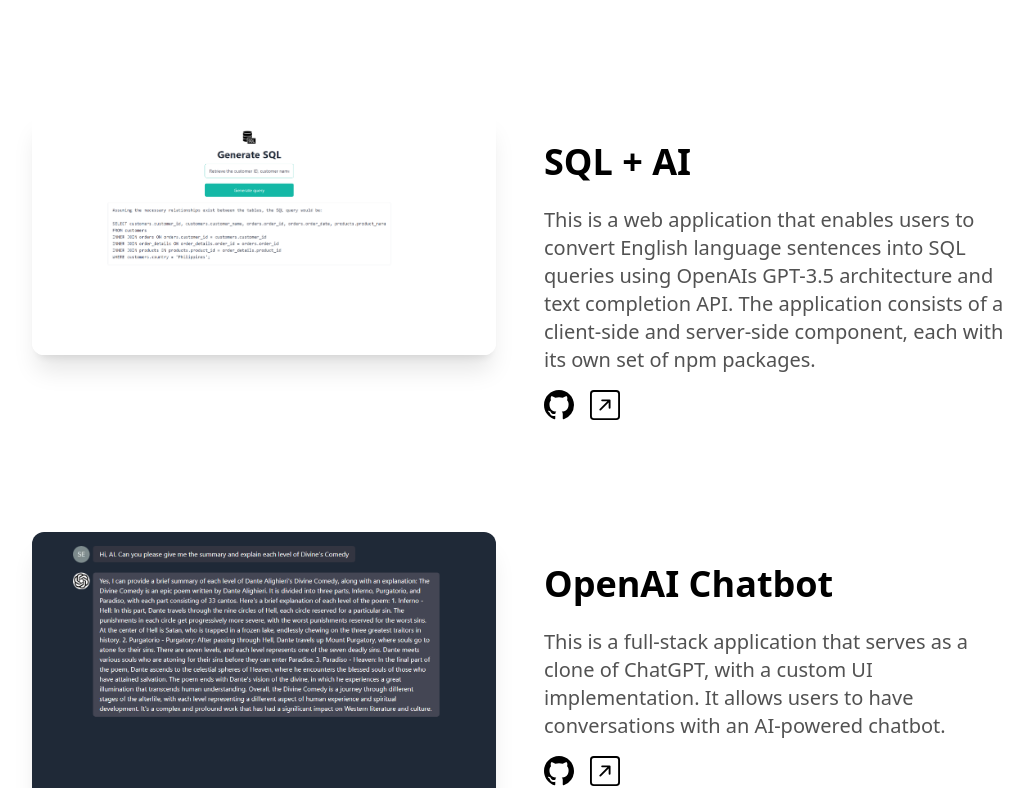
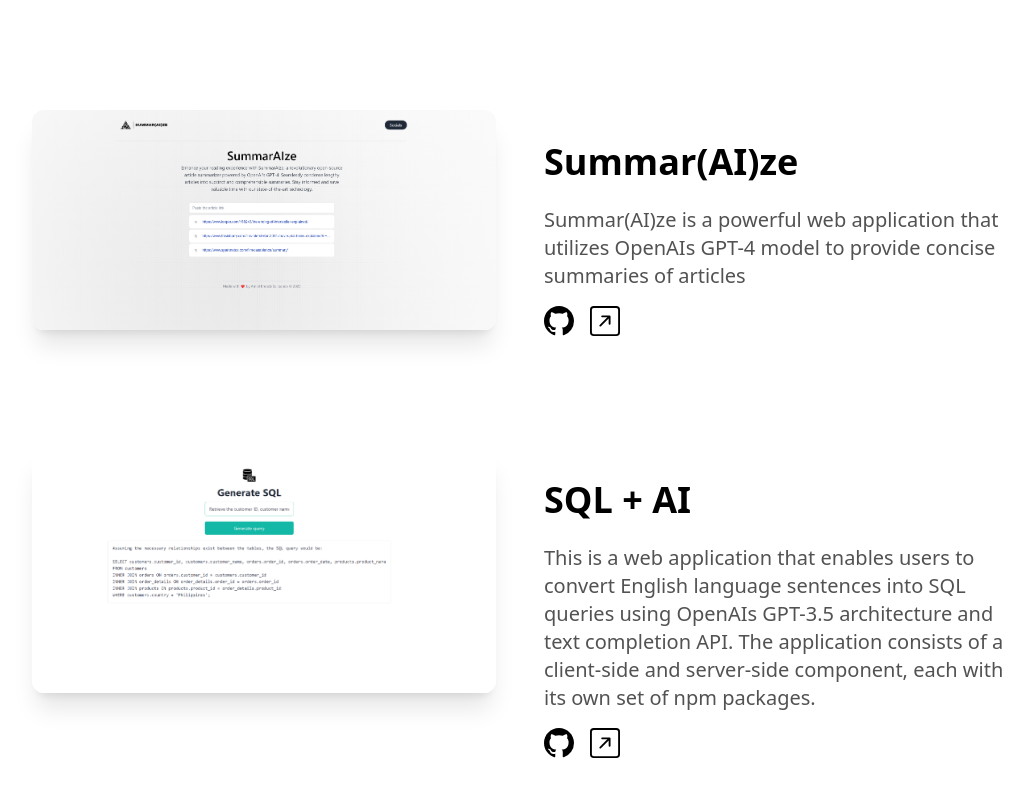
Before and after one commit to absalipande/newPortfolio, a Next.js app: page / in a window 1280 px wide. Shown: the part 4212-5000 px from the top of the page, without its empty margins (120-1153 px from the left). Built offline with nearby package versions, Linux system fonts and the light colour scheme.

Commit message:
feat: Added a new project

```diff
--- a/components/ProjectsSection.tsx
+++ b/components/ProjectsSection.tsx
@@ -53,6 +53,14 @@
     link: 'https://proj6-fe.onrender.com/',
   },
   {
+    name: 'Summar(AI)ze',
+    description:
+      'Summar(AI)ze is a powerful web application that utilizes OpenAIs GPT-4 model to provide concise summaries of articles',
+    image: '/summaraize-web.png',
+    github: 'https://github.com/absalipande/summaraize',
+    link: 'https://summaraize.vercel.app/',
+  },
+  {
     name: 'SQL + AI',
     description:
       'This is a web application that enables users to convert English language sentences into SQL queries using OpenAIs GPT-3.5 architecture and text completion API. The application consists of a client-side and server-side component, each with its own set of npm packages.',
@@ -62,7 +70,8 @@
   },
   {
     name: 'OpenAI Chatbot',
-    description:'This is a full-stack application that serves as a clone of ChatGPT, with a custom UI implementation. It allows users to have conversations with an AI-powered chatbot.',
+    description:
+      'This is a full-stack application that serves as a clone of ChatGPT, with a custom UI implementation. It allows users to have conversations with an AI-powered chatbot.',
     image: '/openai-app.png',
     github: 'https://github.com/absalipande/openai-app',
     link: 'https://ai-frontend-app.vercel.app/',
```
Also changed, not shown: public/summaraize-web.png (added).
